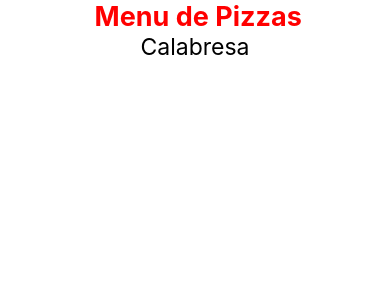
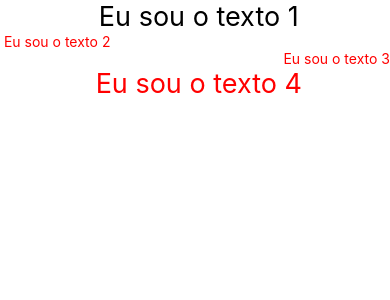
Before and after one commit to alexpinheiropf/course-react-native, a React Native app in the folder PrimeiroApp/: screen / in a window 390 px wide. Shown: the top 300 px of the page. Built offline with nearby package versions, Linux system fonts and the light colour scheme.

Commit message:
Utilizando StyleSheet

```diff
--- a/PrimeiroApp/App.js
+++ b/PrimeiroApp/App.js
@@ -1,38 +1,28 @@
 import React, {Component} from 'react';
-import { View, Text, Image } from 'react-native';
-
+import { View, Text, StyleSheet } from 'react-native';
 export default class App extends Component{
-
-  constructor(props){
-    super(props);
-    this.state = {
-      pizza: ''
-    };
-    var pizzas = ['Frango com Catupiry', 'Calabresa', 'Strogonoff', 'Brigadeiro', 'Quatro Queijos'];
-
-    setInterval(() => {
-      this.setState(previousState => {
-        var n = Math.floor(Math.random() * pizzas.length );//Gerado o número a partir da quantidade do array
-
-        return{pizza: pizzas[n]}//Pega o state e colocar o valor gerado no array
-      });
-    }, 1000);//Tempo de execução
-
-  }
 
   render() {
     return (
-      <View >
-        <Text style={{textAlign: 'center',
-                      fontSize:27,
-                      fontWeight: 'bold',
-                      color: 'red'}}> Menu de Pizzas</Text>
-        <Text style={{textAlign: 'center',
-                      fontSize: 23,
-                      color: '#000000'}}>{this.state.pizza}</Text>
-
-
+      <View>
+        <Text style={styles.textoPrincipal}> Eu sou o texto 1</Text>
+        <Text style={styles.textoColor}> Eu sou o texto 2</Text>
+        <Text style={[styles.textoColor, styles.subTexto]}> Eu sou o texto 3</Text>
+        <Text style={[styles.textoPrincipal, styles.textoColor]}> Eu sou o texto 4</Text>
       </View>
     );
   }
 }
+
+const styles = StyleSheet.create({
+    textoPrincipal:{
+      fontSize: 27,
+      textAlign: 'center'
+    },
+    textoColor:{
+      color:'red'
+    },
+    subTexto:{
+      textAlign: 'right'
+    }
+});
```
